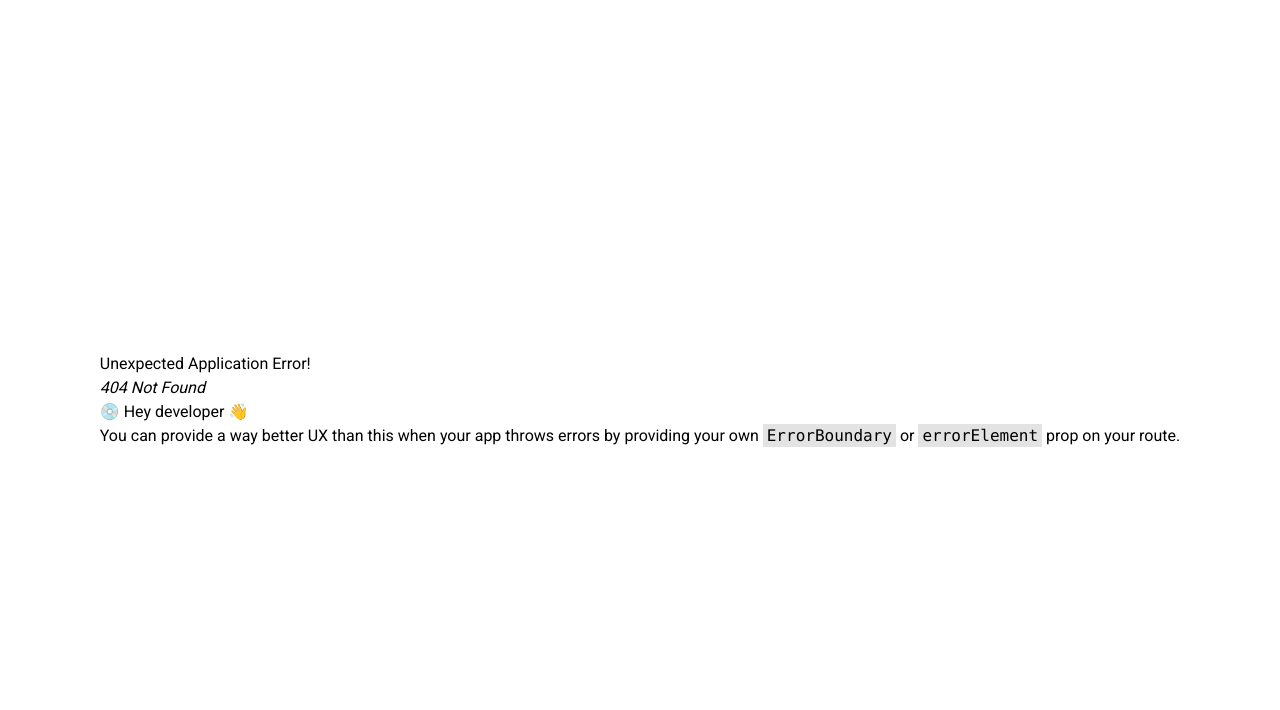
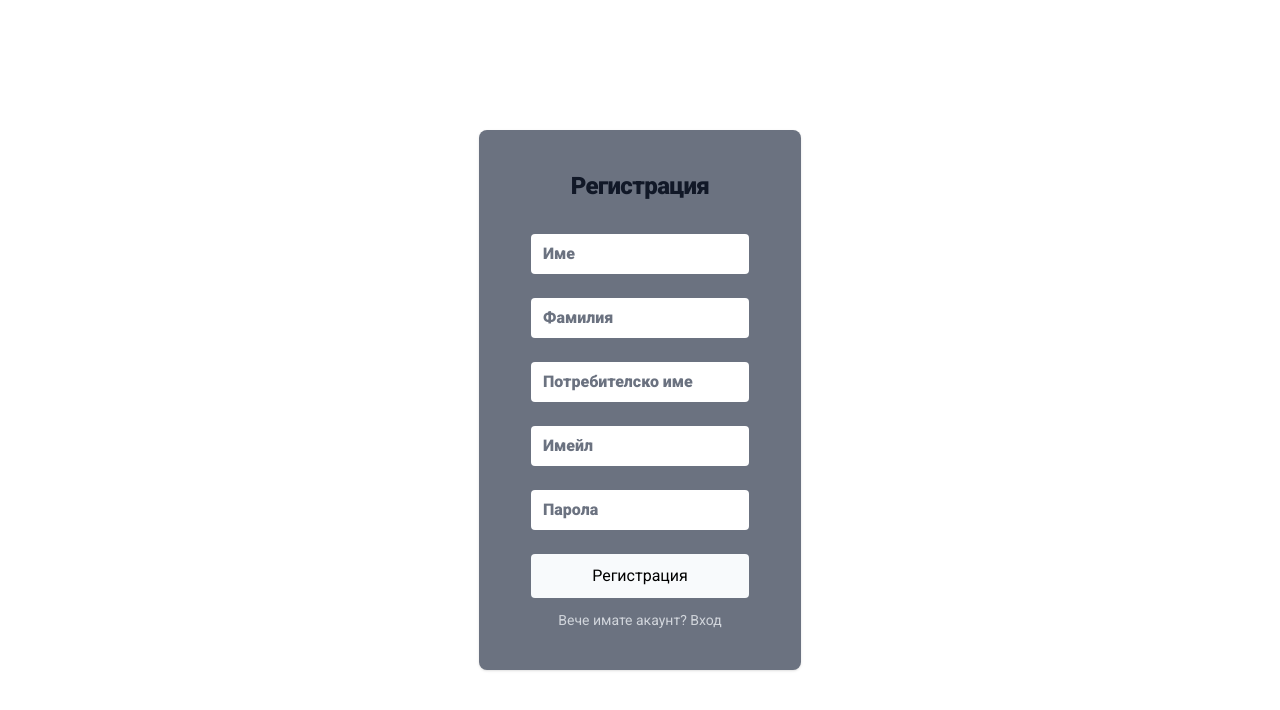
Before and after one commit to SNZhelev21/Willify, a React (Vite) app in the folder frontend/: page /register in a window 1280 px wide. Before the commit this address had no page. Shown: the top 710 px of the page. Built offline with nearby package versions, Linux system fonts and the light colour scheme.

Commit message:
Add register page

```diff
--- a/frontend/src/App.tsx
+++ b/frontend/src/App.tsx
@@ -5,6 +5,7 @@ import {
 } from "react-router-dom";
 
 import Signin from './pages/Login.tsx';
+import Signup from './pages/Signup.tsx';
 import './styles.css';
 import React from "react";
 
@@ -14,6 +15,7 @@ const App = createBrowserRouter(
       <Route path="/">
         <Route index element={<Signin />} />
         <Route path="login" element={<Signin />} />
+        <Route path="register" element={<Signup />} />
       </Route>
     </>
   )
--- a/frontend/src/models/user-im.ts
+++ b/frontend/src/models/user-im.ts
@@ -1,6 +1,6 @@
 export interface UserIM {
-    firstName: string;
-    lastName: string;
+    first_name: string;
+    last_name: string;
     username: string;
     email: string;
     password: string;
--- a/frontend/src/pages/Login.tsx
+++ b/frontend/src/pages/Login.tsx
@@ -53,7 +53,7 @@ function Signin() {
                     <button className="m-3 text-black transition-all duration-150 rounded hover:bg-slate-300 bg-slate-50" id="sumbit" type="submit" onClick={submit}>
                         Вход
                     </button>
-                    <Link to="/signup" className="text-sm text-gray-300 transition-all duration-150 hover:text-gray-400 text-center">
+                    <Link to="/register" className="text-sm text-gray-300 transition-all duration-150 hover:text-gray-400 text-center">
                         Регистриране
                     </Link>
                 </Form>
--- /dev/null
+++ b/frontend/src/pages/Signup.tsx
@@ -0,0 +1,117 @@
+import {Form, Link} from "react-router-dom";
+import storageService from "../services/storage-service";
+import userAuthApi from "../api/user-auth-api";
+import { UserIM } from "../models";
+import React from "react";
+import {useNavigate} from "react-router-dom"
+
+let userdata: UserIM = {
+    first_name: "",
+    last_name: "",
+    username: "",
+    email: "",
+    password: ""
+};
+
+function Signup()
+{
+  let navigate = useNavigate();
+
+  function onChangeEmail(e: React.FormEvent<HTMLInputElement>):void {
+    userdata.email = e.currentTarget.value;
+  };
+
+  function onChangePassword(e: React.FormEvent<HTMLInputElement>):void {
+    userdata.password = e.currentTarget.value;
+  };
+
+  function onChangeFirstName(e: React.FormEvent<HTMLInputElement>):void {
+    userdata.first_name = e.currentTarget.value;
+  };
+
+  function onChangeLastName(e: React.FormEvent<HTMLInputElement>):void {
+    userdata.last_name = e.currentTarget.value;
+  };
+
+  function onChangeUsername(e: React.FormEvent<HTMLInputElement>):void {
+    userdata.username = e.currentTarget.value;
+  };
+
+  async function submit() {
+    // api call for register
+    userAuthApi.apiUserAuthRegisterPost(userdata).then(function (response) {
+        storageService.saveAccessToken((response as any).data.accessToken);
+        navigate("/home")
+    }).catch(function (error) {
+        alert("Error: " + error);
+    });
+  };
+
+  return (
+    <>
+        <div className="grid w-full p-10 bg-gray-500 rounded-lg shadow">
+            <h1 className="mb-5 text-xl font-bold leading-tight tracking-tight text-gray-900 md:text-2xl dark:text-white text-center">
+                Регистрация
+            </h1>
+            <Form className="grid">
+                <input
+                    className="m-3 font-bold rounded text-slate-500"
+                    type="text"
+                    onChange={onChangeFirstName}
+                    placeholder="Име"
+                    required
+                >
+                </input>
+
+                <input className="m-3 font-bold rounded text-slate-500"
+                    type="text"
+                    onChange={onChangeLastName}
+                    placeholder="Фамилия"
+                    required
+                >
+                </input>
+
+                <input className="m-3 font-bold rounded text-slate-500"
+                type="text"
+                onChange={onChangeUsername}
+                placeholder="Потребителско име"
+                required
+                >
+                </input>
+
+                <input
+                    className="m-3 font-bold rounded text-slate-500"
+                    type="email"
+                    onChange={onChangeEmail}
+                    placeholder="Имейл"
+                    required
+                >
+                </input>
+
+                <input
+                    className="m-3 font-bold rounded text-slate-500"
+                    type="password"
+                    onChange={onChangePassword}
+                    placeholder="Парола"
+                    required
+                >
+                </input>
+
+                <button id="submit" type="submit" onClick={submit} className="m-3 text-black transition-all duration-150 rounded hover:bg-slate-300 bg-slate-50 ">
+                    Регистрация
+                </button>
+
+                <Link to='/login' className="text-sm text-gray-300 hover:text-gray-400 text-center">
+                    Вече имате акаунт? Вход
+                </Link>
+            </Form>
+        </div>
+    </>
+  );
+}
+
+document.getElementById("submit")?.addEventListener("click", function(event) {
+  event.preventDefault();
+})
+
+export default Signup;
```
